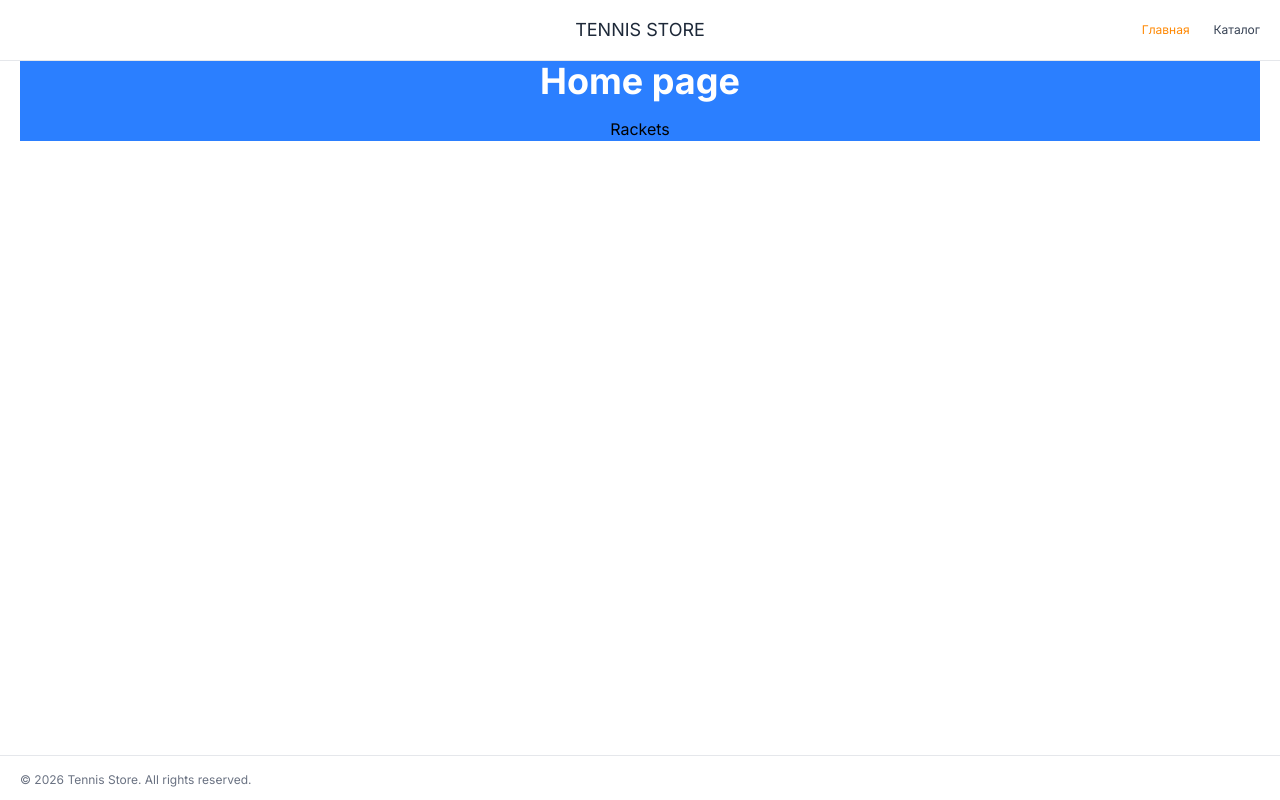
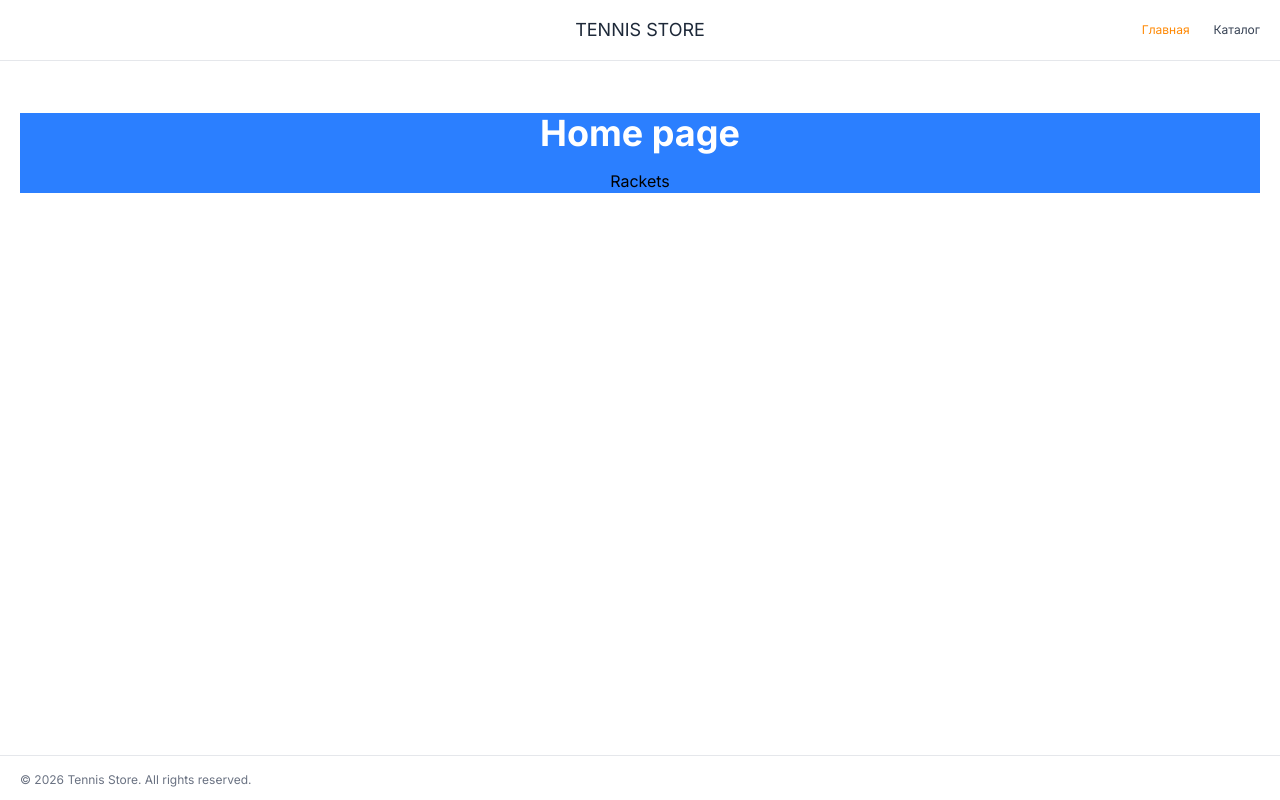
Before and after one commit to globus40000/nextjs-20260602, a Next.js app: page / in a window 1280 px wide. Built offline with nearby package versions, Linux system fonts and the light colour scheme.

Commit message:
style(layout): add vertical padding to main content

```diff
--- a/src/app/(app)/layout.tsx
+++ b/src/app/(app)/layout.tsx
@@ -8,7 +8,7 @@ export const Layout: FC<PropsWithChildren> = ({ children }) => {
       <header className="px-5 border-b border-gray-200">
         <Header />
       </header>
-      <main className="px-5 grow">{children}</main>
+      <main className="px-5 py-13 grow">{children}</main>
       <footer className="px-5 border-t border-gray-200">
         <Footer />
       </footer>
```
